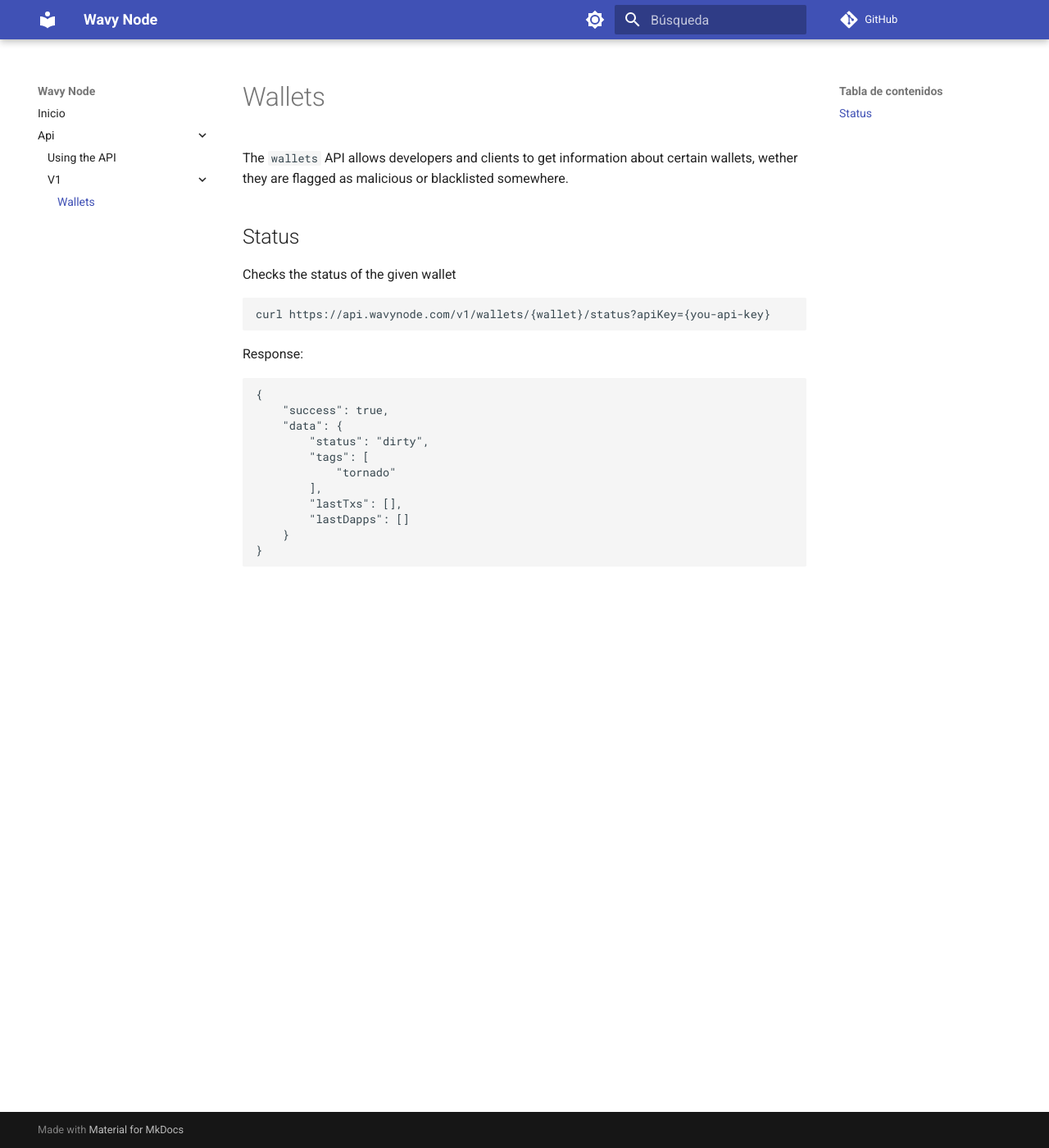
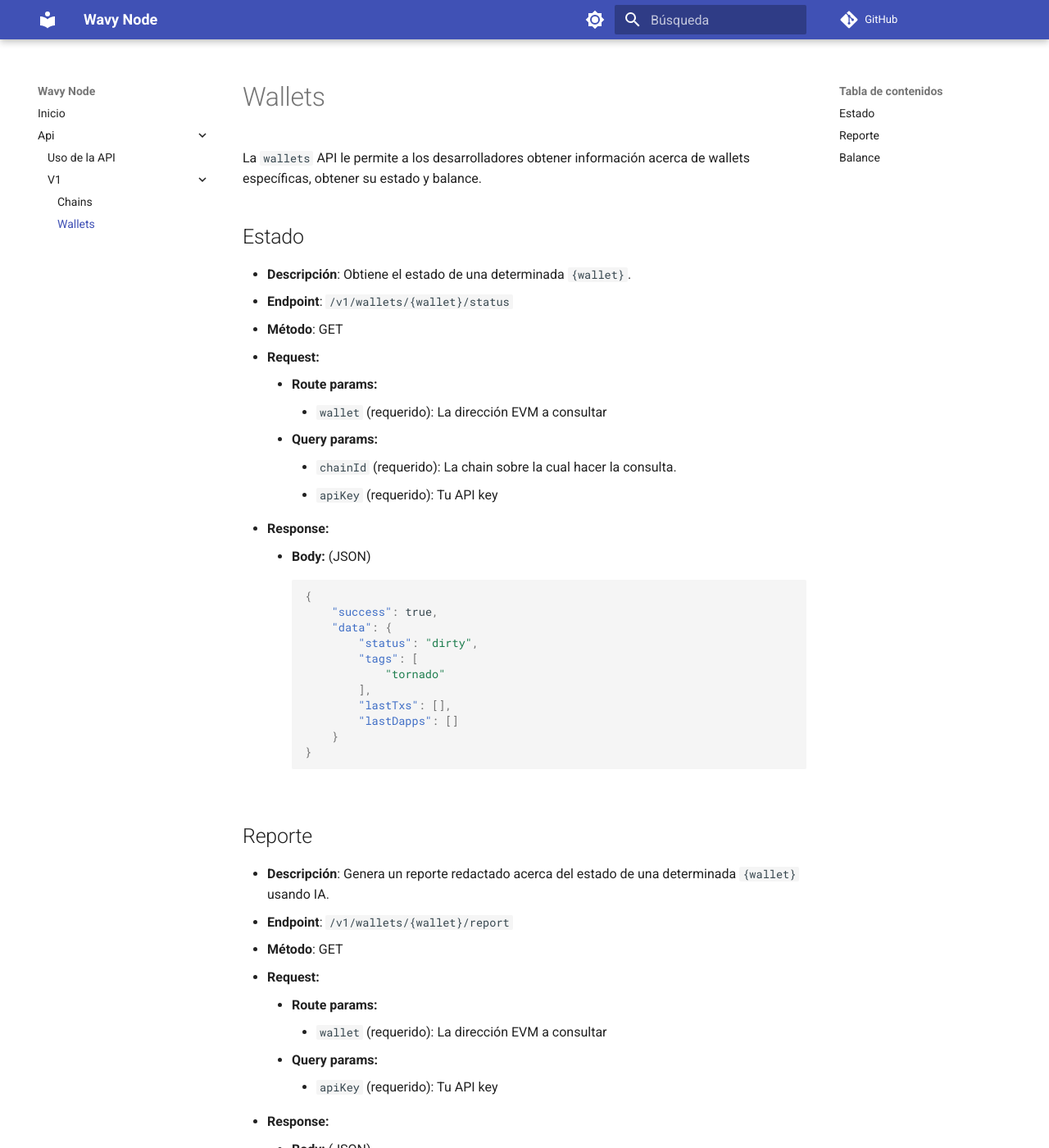
Before and after one commit to wavy-safe/docs, an MkDocs documentation site: the page built from docs/api/v1/wallets.md, in a window 1280 px wide and 1400 px high. Shown: the whole window at 82% size. Built offline with MkDocs 1.6.1 and Material for MkDocs 9.7.7, drawn with Linux system fonts in a browser that asks for light colours; some of the changed text lies outside the part shown.

Commit message:
[ADD] -> chains and wallets docs

````diff
--- a/docs/api/v1/wallets.md
+++ b/docs/api/v1/wallets.md
@@ -1,23 +1,68 @@
 # Wallets
-The `wallets` API allows developers and clients to get information about certain wallets, wether they are flagged as malicious or blacklisted somewhere.
+La `wallets` API le permite a los desarrolladores obtener información acerca de wallets específicas, obtener su estado y balance.
 
-## Status
-Checks the status of the given wallet
-```bash
-curl https://api.wavynode.com/v1/wallets/{wallet}/status?apiKey={you-api-key}
-```
-Response:
+## Estado
+* **Descripción**: Obtiene el estado de una determinada `{wallet}`.
+* **Endpoint**: `/v1/wallets/{wallet}/status`
+* **Método**: GET
+* **Request:**
+    * **Route params:**
+        * `wallet` (requerido): La dirección EVM a consultar
+    * **Query params:**
+        * `chainId` (requerido): La chain sobre la cual hacer la consulta.
+        * `apiKey` (requerido): Tu API key
+* **Response:**
+    * **Body:** (JSON)
+        ```json
+        {
+            "success": true,
+            "data": {
+                "status": "dirty",
+                "tags": [
+                    "tornado"
+                ],
+                "lastTxs": [],
+                "lastDapps": []
+            }
+        }
+        ```
 
-```json
-{
-    "success": true,
-    "data": {
-        "status": "dirty",
-        "tags": [
-            "tornado"
-        ],
-        "lastTxs": [],
-        "lastDapps": []
-    }
-}
-```
+## Reporte
+* **Descripción**: Genera un reporte redactado acerca del estado de una determinada `{wallet}` usando IA.
+* **Endpoint**: `/v1/wallets/{wallet}/report`
+* **Método**: GET
+* **Request:**
+    * **Route params:**
+        * `wallet` (requerido): La dirección EVM a consultar
+    * **Query params:**
+        * `apiKey` (requerido): Tu API key
+* **Response:**
+    * **Body:** (JSON)
+        ```json
+        {
+            "success": true,
+            "data": "(El reporte generado por IA en markdown)"
+        }
+        ```
+
+## Balance
+* **Descripción**: Obtiene el balance total de la `{wallet}`.
+* **Endpoint**: `/v1/wallets/{wallet}/balance`
+* **Método**: GET
+* **Request:**
+    * **Route params:**
+        * `wallet` (requerido): La dirección EVM a consultar
+    * **Query params:**
+        * `chainId` (requerido): La chain sobre la cual hacer la consulta.
+        * `apiKey` (requerido): Tu API key
+* **Response:**
+    * **Body:** (JSON)
+        ```json
+        {
+            "success": true,
+            "data": {
+                "total_balance": 100, // in usd
+                "assets": []
+            }
+        }
+        ```
--- a/mkdocs.yml
+++ b/mkdocs.yml
@@ -17,3 +17,10 @@ theme:
       toggle:
         icon: material/brightness-4
         name: Switch to light mode
+markdown_extensions:
+  - pymdownx.highlight:
+      anchor_linenums: true
+      use_pygments: true
+  - pymdownx.superfences
+  - admonition
+  - pymdownx.details
````
Also changed, not shown: docs/api/index.md (+18 -1 lines), docs/api/v1/chains.md (added, +54 -0 lines).
